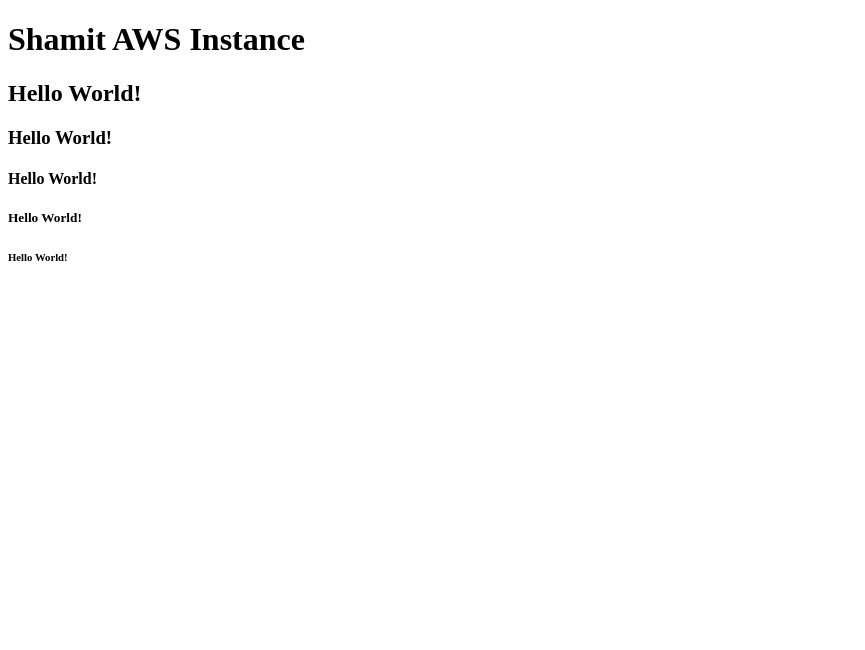
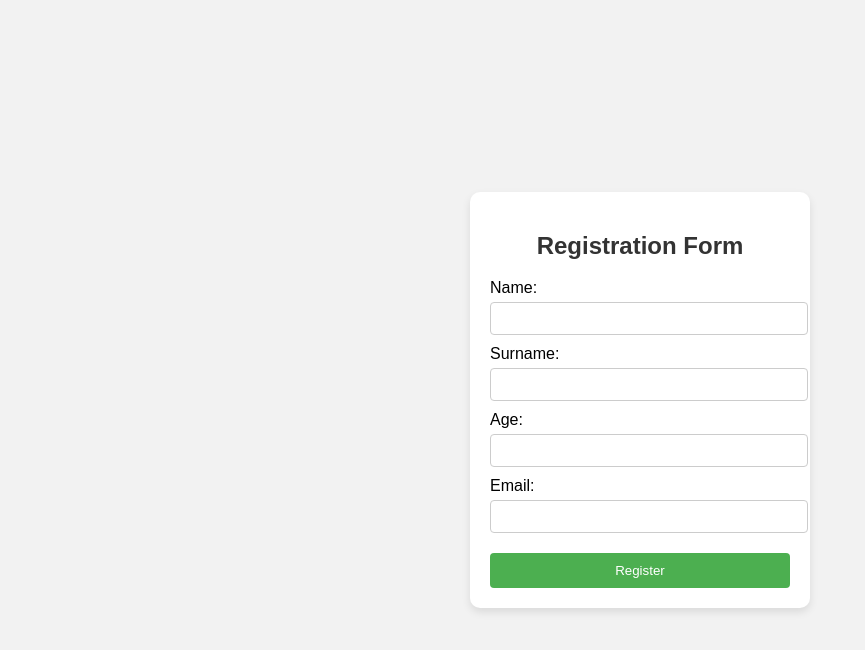
Before and after one commit to Shamit10/AWS, a plain HTML site: page index.html in a window 1280 px wide. Shown: the whole page, without its empty margins (0-865 px from the left). Drawn offline with Linux system fonts and the light colour scheme.

Commit message:
Update index.html

```diff
--- a/index.html
+++ b/index.html
@@ -1,20 +1,36 @@
 <!DOCTYPE html>
+<html lang="en">
+<head>
+    <meta charset="UTF-8">
+    <meta name="viewport" content="width=device-width, initial-scale=1.0">
+    <title>Registration Form</title>
+</head>
+<body style="font-family: Arial, sans-serif; background-color: #f2f2f2; display: flex; justify-content: center; align-items: center; height: 100vh; margin: 0;">
 
-<html>
+    <div style="background-color: #fff; padding: 20px; border-radius: 10px; box-shadow: 0 4px 8px rgba(0, 0, 0, 0.1); width: 300px;">
+        <h2 style="text-align: center; color: #333;">Registration Form</h2>
+        <form action="#" method="post">
+            <label for="name" style="display: block; margin-bottom: 5px;">Name:</label>
+            <input type="text" id="name" name="name" required
+                   style="width: 100%; padding: 8px; margin-bottom: 10px; border: 1px solid #ccc; border-radius: 4px;">
 
-<head>
-	<title>
-		First Web Page
-	</title>
-</head>
+            <label for="surname" style="display: block; margin-bottom: 5px;">Surname:</label>
+            <input type="text" id="surname" name="surname" required
+                   style="width: 100%; padding: 8px; margin-bottom: 10px; border: 1px solid #ccc; border-radius: 4px;">
 
-<body>
-	<h1>Shamit AWS Instance</h1>
-	<h2>Hello World!</h2>
-	<h3>Hello World!</h3>
-	<h4>Hello World!</h4>
-	<h5>Hello World!</h5>
-	<h6>Hello World!</h6>
+            <label for="age" style="display: block; margin-bottom: 5px;">Age:</label>
+            <input type="number" id="age" name="age" required
+                   style="width: 100%; padding: 8px; margin-bottom: 10px; border: 1px solid #ccc; border-radius: 4px;">
+
+            <label for="email" style="display: block; margin-bottom: 5px;">Email:</label>
+            <input type="email" id="email" name="email" required
+                   style="width: 100%; padding: 8px; margin-bottom: 20px; border: 1px solid #ccc; border-radius: 4px;">
+
+            <button type="submit" style="width: 100%; padding: 10px; background-color: #4CAF50; color: white; border: none; border-radius: 4px; cursor: pointer;">
+                Register
+            </button>
+        </form>
+    </div>
+
 </body>
-
 </html>
```
